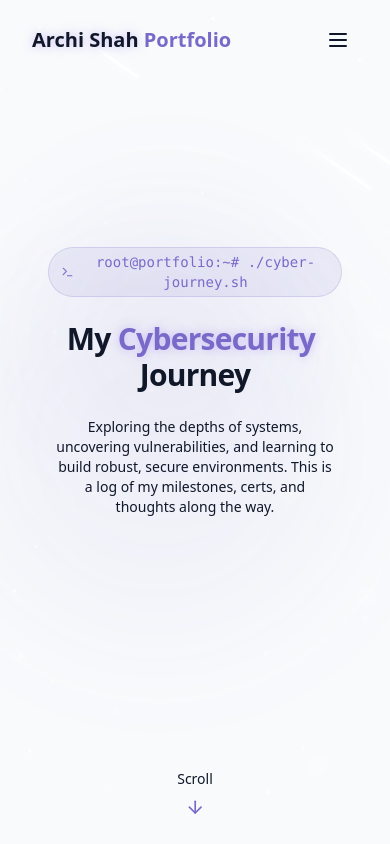
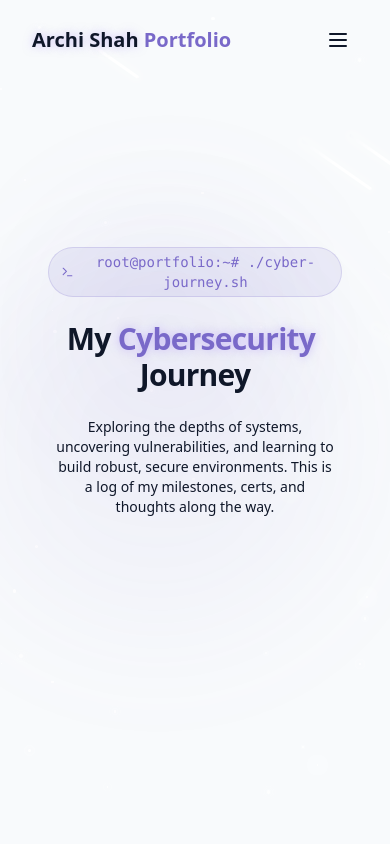
Before and after one commit to archishah61/Portfolio, a React (Vite) app: page /cyber in a window 390 px wide. Shown: the top 844 px of the page. Built offline with nearby package versions, Linux system fonts and the light colour scheme.

Commit message:
update scrolling effect

```diff
--- a/src/components/HeroCyber.jsx
+++ b/src/components/HeroCyber.jsx
@@ -30,7 +30,7 @@ export default function HeroCyber() {
                 <div className='absolute bottom-1/4 right-10 w-96 h-96 bg-primary/5 rounded-full blur-3xl' />
             </div>
 
-            <div className='absolute bottom-4 sm:bottom-8 left-1/2 transform -translate-x-1/2 flex flex-col items-center animate-bounce'>
+            <div className='absolute bottom-8 left-1/2 transform -translate-x-1/2 hidden sm:flex flex-col items-center animate-bounce'>
                 <span className='text-sm text-muted-foreground mb-2'>
                     Scroll
                 </span>
--- a/src/components/HeroSection.jsx
+++ b/src/components/HeroSection.jsx
@@ -27,7 +27,7 @@ function HeroSection() {
                     </div>
                 </div>
 
-                <div className='absolute bottom-4 sm:bottom-8 left-1/2 transform -translate-x-1/2 flex flex-col items-center animate-bounce'>
+                <div className='absolute bottom-8 left-1/2 transform -translate-x-1/2 hidden sm:flex flex-col items-center animate-bounce'>
                     <span className='text-sm text-muted-foreground mb-2'>
                         Scroll
                     </span>
```
